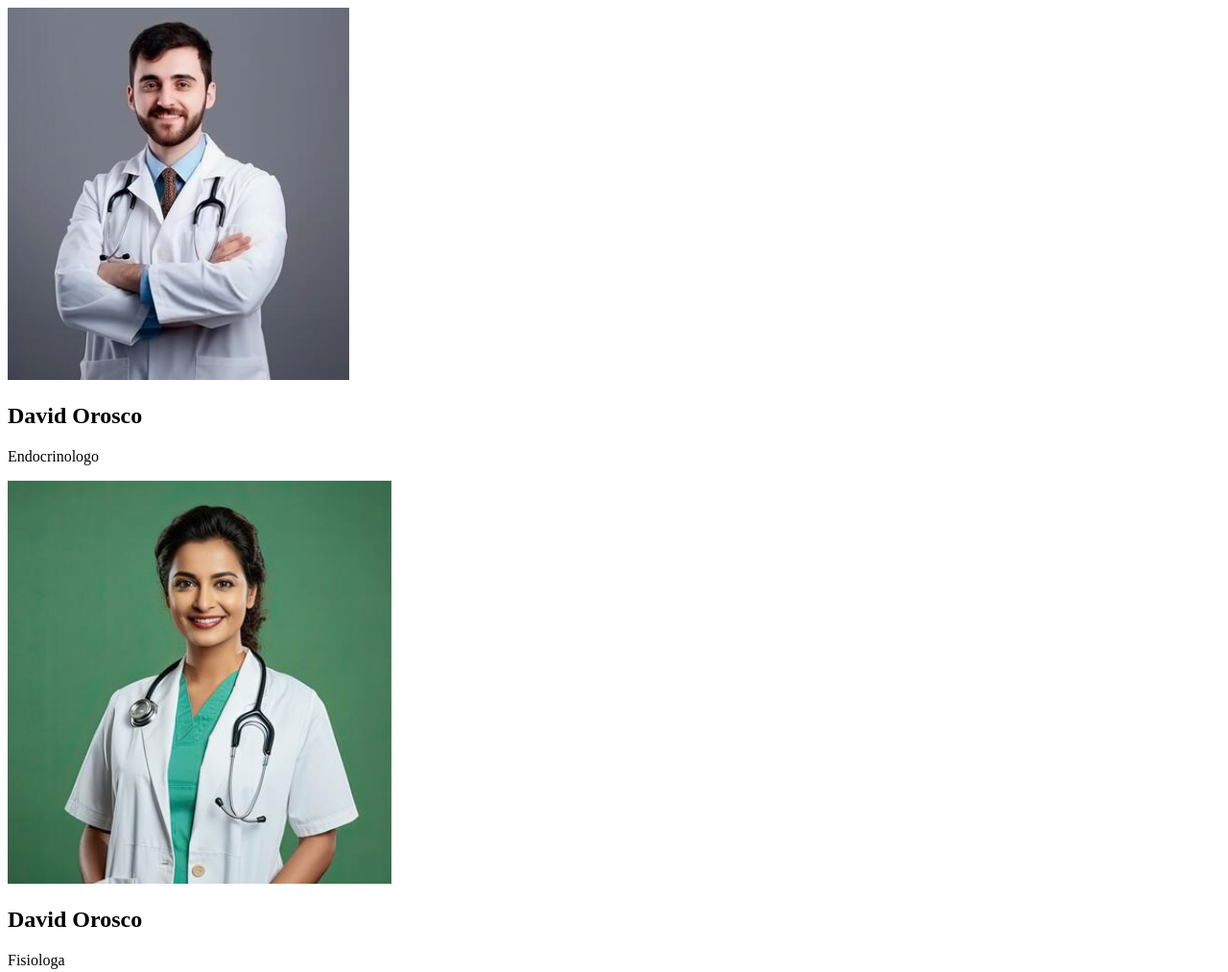
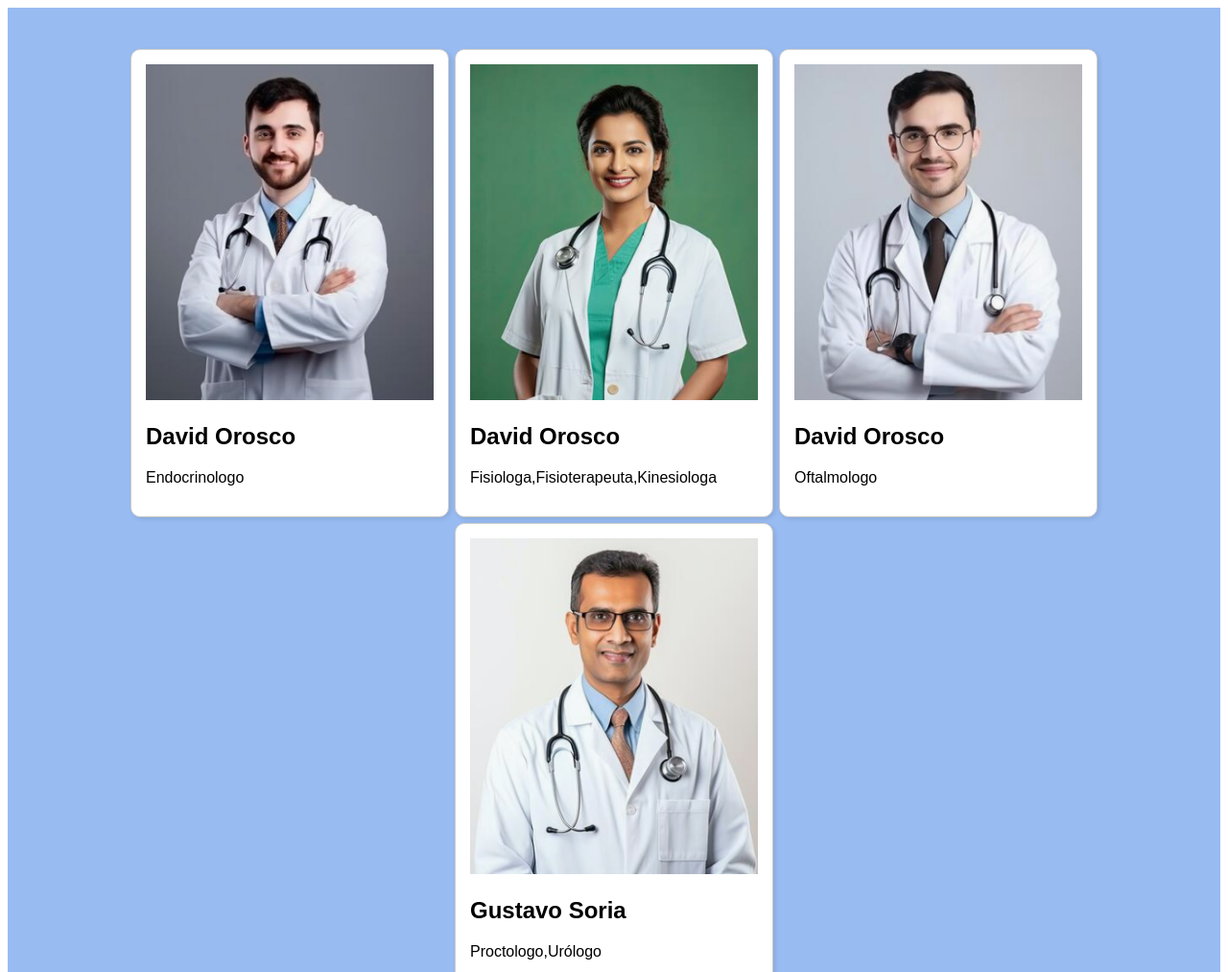
Before and after one commit to nemesysrgs/IDW_42, a plain HTML site: page index.html in a window 1280 px wide. Shown: the top 1013 px of the page at 96% size. Drawn offline with Linux system fonts and the light colour scheme.

Commit message:
Agrego css

```diff
--- /dev/null
+++ b/assets/css/global.css
@@ -0,0 +1,29 @@
+
+body {
+  font-family: Arial, Verdana, "sans-serif";
+}
+
+.profesionales{
+    background-color: #98bbf2;
+    display: flex;
+    flex-wrap: wrap;
+    justify-content: center;
+    padding-top: 40px;
+    padding-bottom: 40px;
+
+}
+
+.profesionales article{
+    border: 1px solid #ccc;
+    background-color: white;
+    box-shadow: 2px 2px 5px rgba(0,0,0,0.1);
+    border-radius: 10px;
+    padding: 15px;
+    margin: 3px;
+}
+
+.profesionales img{
+    max-width: 300px;
+    height: 350px;
+    object-fit: cover;
+}
--- a/index.html
+++ b/index.html
@@ -4,25 +4,26 @@
     <meta charset="UTF-8">
     <meta name="viewport" content="width=device-width, initial-scale=1.0">
     <title>Inicio - IDW S.A.</title>
+    <link rel="stylesheet" href="assets/css/global.css">
 </head>
 <body>
     <header></header>
     <body>
-        <section id="profesionales">
+        <section id="profesionales" class="profesionales">
             <article>
                 <img src="assets/img/ariel_beltran.png" alt="ariel_beltran">
                 <h2>David Orosco</h2>
-                <p>Endocrinologo</p>
+                <p><span>Endocrinologo</span></p>
             </article>
             <article>
                 <img src="assets/img/maria_gonzalez.png" alt="Maria Gonzalez">
                 <h2>David Orosco</h2>
-                <p>Fisiologa</p>
+                <p><span>Fisiologa</span>,<span>Fisioterapeuta</span>,<span>Kinesiologa</span></p>
             </article>
             <article>
                 <img src="assets/img/david_orosco.png" alt="David Orosco">
                 <h2>David Orosco</h2>
-                <p>Oftalmologo</p>
+                <p><span>Oftalmologo</span></p>
             </article>
             <article>
                 <img src="assets/img/gustavo_soria.png" alt="gustavo_soria">
```
